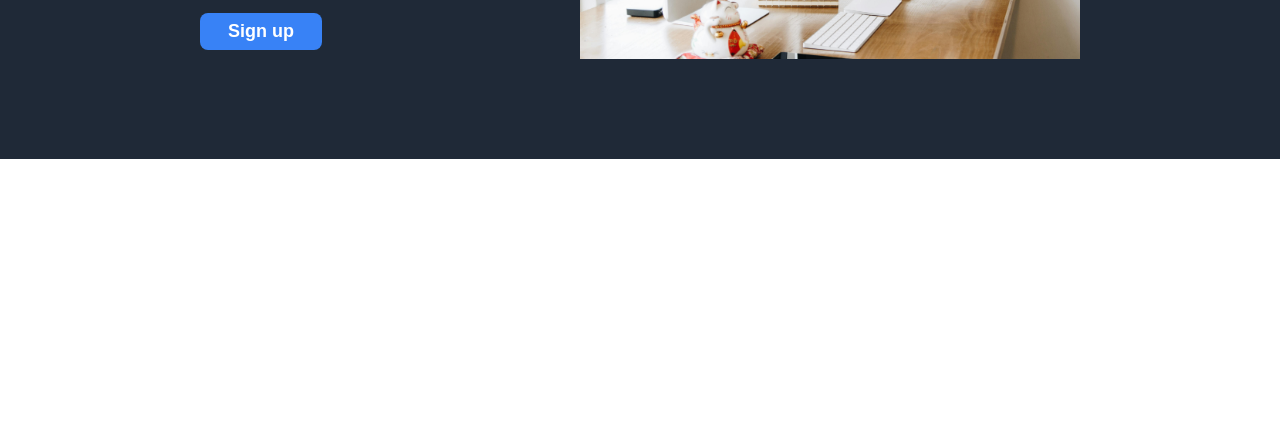
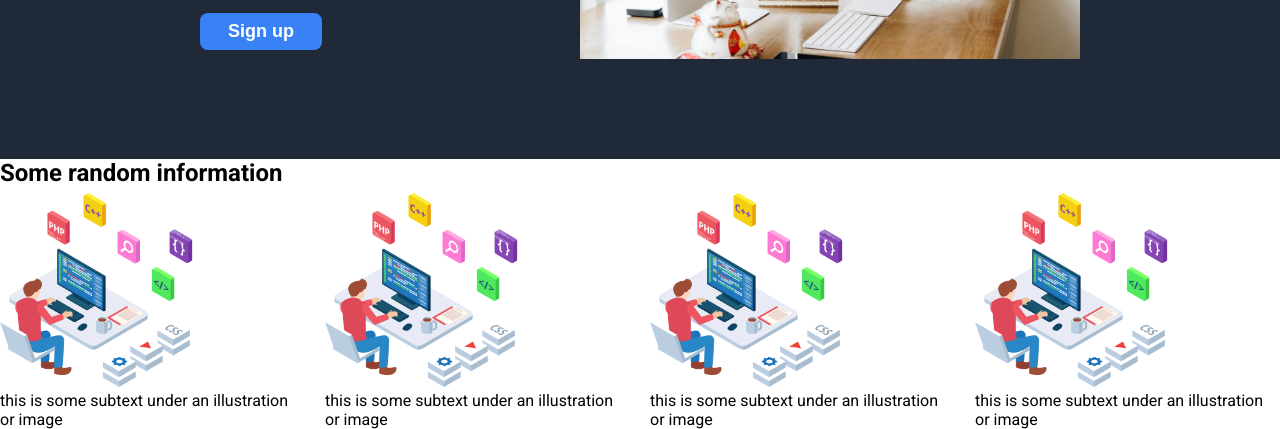
Before and after one commit to oudom-phoem/landing-page, a plain HTML site: page index.html in a window 1280 px wide. Shown: the part 379-808 px from the top of the page. Drawn offline with Linux system fonts and the light colour scheme.

Commit message:
Add products section

```diff
--- a/index.html
+++ b/index.html
@@ -35,5 +35,46 @@
         alt=""
       />
     </div>
+    <div class="products-section">
+      <h2 class="product-title">Some random information</h2>
+      <ul>
+        <li>
+          <img
+            src="./images/development-4536630_1280.png"
+            width="200"
+            height="200"
+            alt=""
+          />
+          <p>this is some subtext under an illustration or image</p>
+        </li>
+        <li>
+          <img
+            src="./images/development-4536630_1280.png"
+            width="200"
+            height="200"
+            alt=""
+          />
+          <p>this is some subtext under an illustration or image</p>
+        </li>
+        <li>
+          <img
+            src="./images/development-4536630_1280.png"
+            width="200"
+            height="200"
+            alt=""
+          />
+          <p>this is some subtext under an illustration or image</p>
+        </li>
+        <li>
+          <img
+            src="./images/development-4536630_1280.png"
+            width="200"
+            height="200"
+            alt=""
+          />
+          <p>this is some subtext under an illustration or image</p>
+        </li>
+      </ul>
+    </div>
   </body>
 </html>
```
Also changed, not shown: images/development-4536630_1280.png (added).
